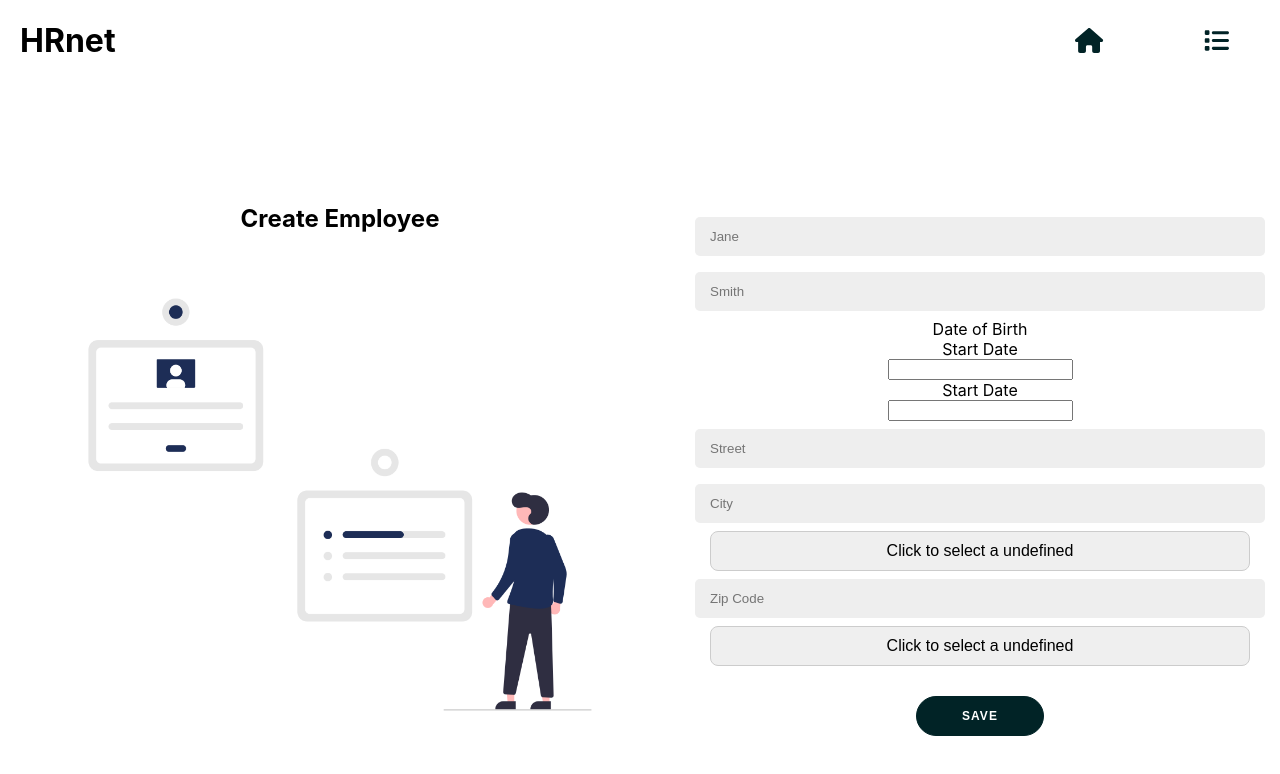
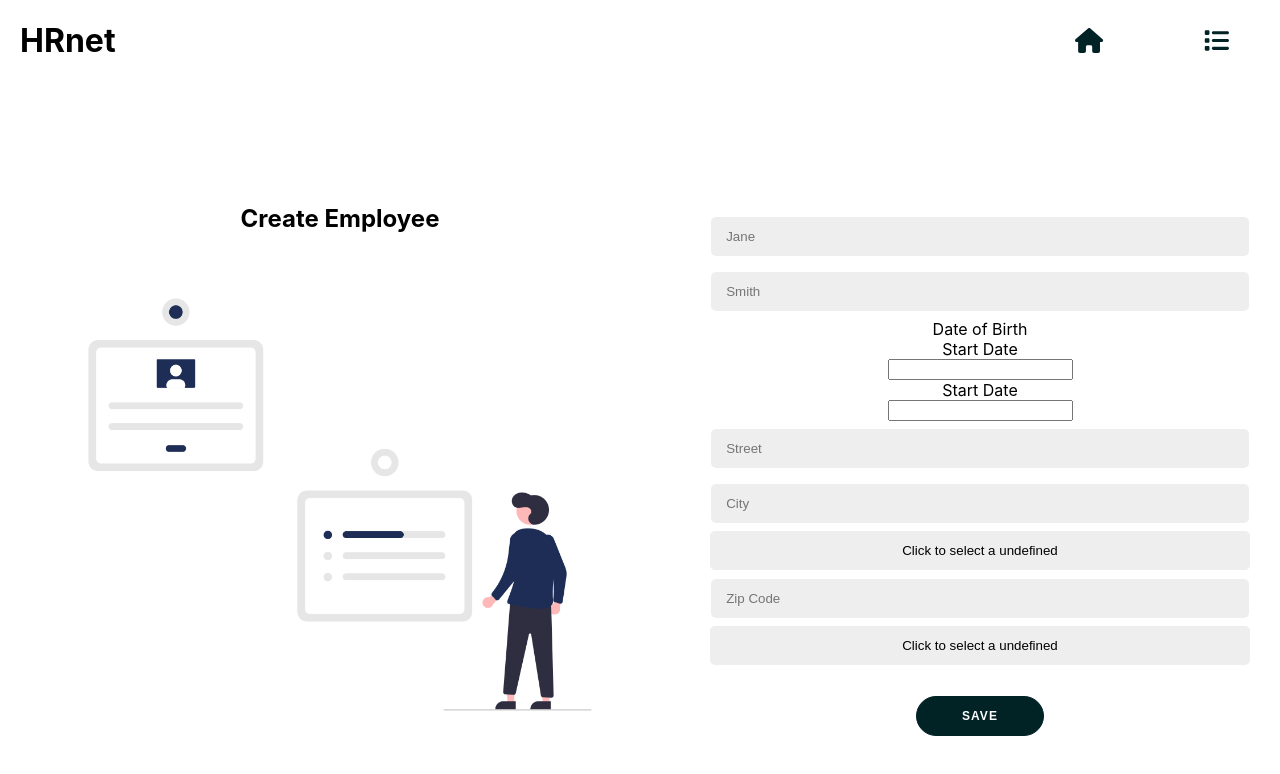
Before and after one commit to Flower-dev/Flore_Malonda_P14_06042022, a React (Create React App) app: page / in a window 1280 px wide. Shown: the top 774 px of the page. Built offline with nearby package versions, Linux system fonts and the light colour scheme.

Commit message:
fix(): bug

```diff
--- a/src/components/CreateEmployee.js
+++ b/src/components/CreateEmployee.js
@@ -45,11 +45,11 @@ export default function CreateEmployee() {
                 <input type='text' className='inputForm' placeholder='Street' />
                 <input type='text' className='inputForm' placeholder='City' />
 
-                <Select options={state}/>
+                <Select options={state} />
 
                 <input type='number' className='inputForm' placeholder='Zip Code' />
 
-                <Select options={department}/>
+                <Select options={department} />
                 <button className='button-save' onClick={handleSubmit}>Save</button>
             </form>
 
--- a/src/components/Select.js
+++ b/src/components/Select.js
@@ -61,7 +61,7 @@ export default function Select({ options, id, initialInputValue, onChange }) {
 					})}
 				</ul>
 			</div>
-          <input type='hidden' id={id} value={inputValue} data-testid={id}  className='inputForm'/>
+          <input type='hidden' id={id} value={inputValue} data-testid={id}  />
         </>
     );
 }
--- a/src/custom/components/createEmployee.scss
+++ b/src/custom/components/createEmployee.scss
@@ -1,5 +1,4 @@
 form {
-    background-color: #FFFFFF;
     display: flex;
     align-items: center;
     justify-content: center;
@@ -7,6 +6,7 @@ form {
     padding: 0 50px;
     height: 100%;
     text-align: center;
+}
 
 .inputForm {
     background-color: #eee;
@@ -14,9 +14,9 @@ form {
     border-radius: 5px;
     padding: 12px 15px;
     margin: 8px 0;
-        width: 100%;
+    width: 94%;
 }
-}
+
 
 .button-save {
 	border-radius: 20px;
--- a/src/custom/components/select.scss
+++ b/src/custom/components/select.scss
@@ -17,17 +17,15 @@
 }
 
 .DropdownMenu[open=""] .DropdownMenu__button {
-    border-radius: 8px 8px 0px 0px;
+    border-radius: 5px;
 }
 
 .DropdownMenu__button {
-    position: relative;
     transition: all 0.4s;
-
-    border: 1px solid #cccccc;
-    border-radius: 8px;
-    padding: 10px;
-    font-size: 16px;
+    background-color: #eee;
+    border: none;
+    border-radius: 5px;
+    padding: 12px 15px;
     width: 100%;
     cursor: pointer;
 }
@@ -50,14 +48,18 @@
     overflow: auto;
     transition: all 0.4s ease-out;
     height: 0%;
+    background-color: #eee;
+    border-bottom-left-radius: 5px;
+    border-bottom-right-radius: 5px;
 }
 
 .DropdownMenu__option {
     cursor: pointer;
     padding: 10px;
+    font-size: 12px;
 }
 
 .DropdownMenu__option:hover {
-    background-color: red;
+    background-color: #012326;
     color: white;
 }
```
Lines whose indentation alone changed are shown as unchanged.
